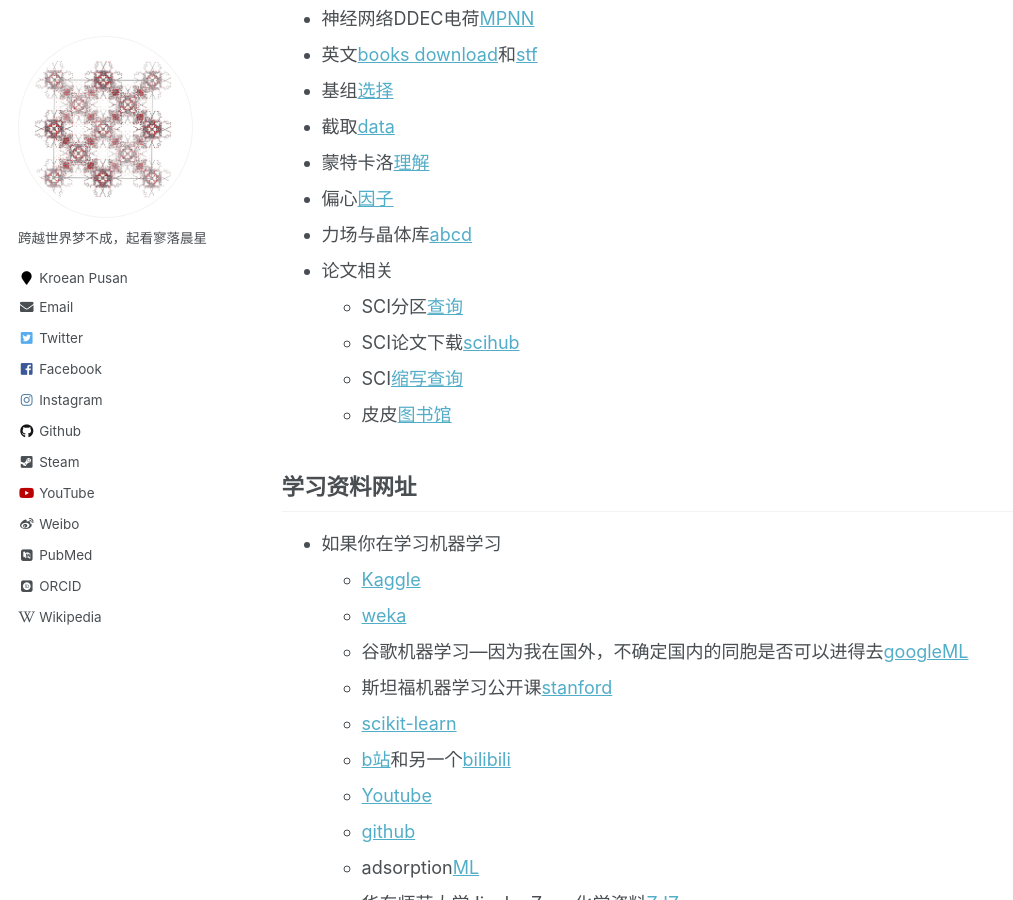
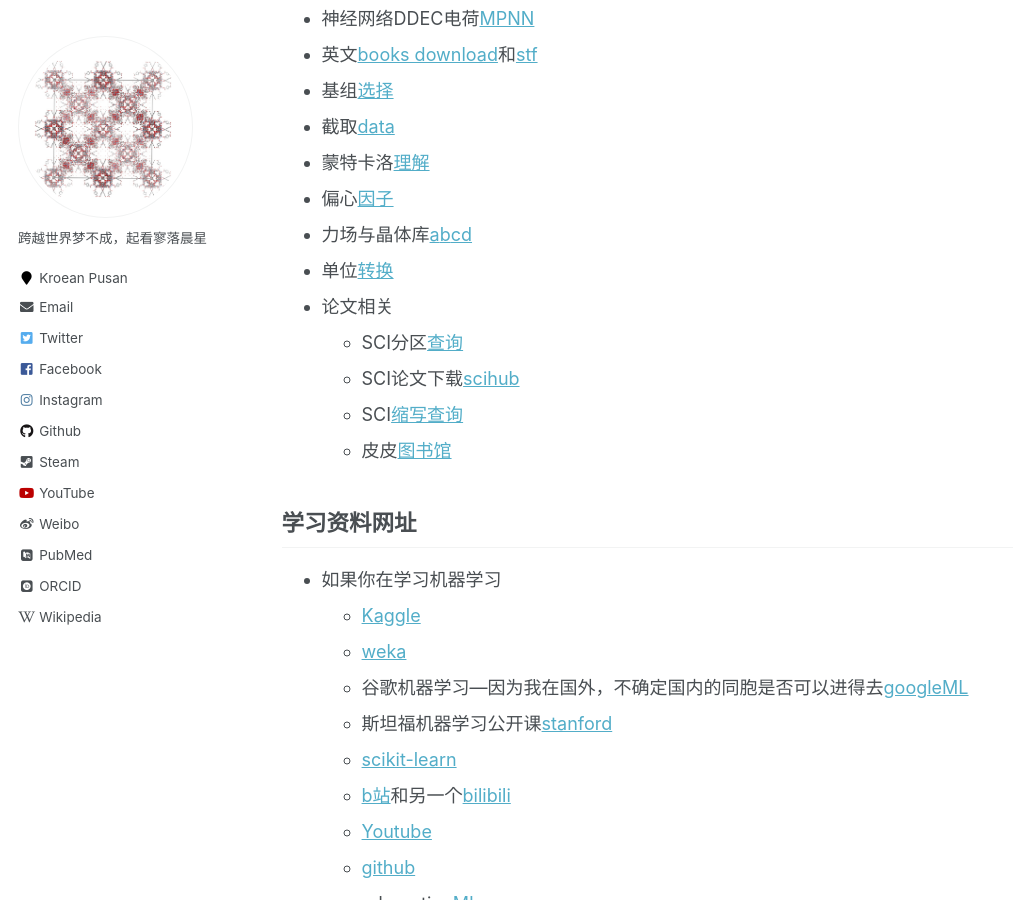
Before and after one commit to sxm13/ZGBshenxiaomoCV.github.io, a Jekyll site: the page built from _pages/markdown.md, in a window 1280 px wide and 900 px high, scrolled down 2763 px. Shown: the whole window, without its empty margins (0-1013 px from the left). Built offline with Jekyll 4.4.1, drawn with Linux system fonts in a browser that asks for light colours; some web fonts are replaced.

Commit message:
Update markdown.md

```diff
--- a/_pages/markdown.md
+++ b/_pages/markdown.md
@@ -86,6 +86,7 @@
 * 蒙特卡洛[理解](https://www.eng.buffalo.edu/~kofke/ce530/Lectures/Lecture22/sld002.htm "mcmd")
 * 偏心[因子](http://www.ap1700.com/ShowWord33.htm "w")
 * 力场与晶体库[a](https://www.ctcms.nist.gov/potentials/ "a")[b](https://spasmmini.weebly.com/potentials.html "b")[c](https://sites.gatech.edu/sxu66 "c")[d](http://www.crystallography.net/cod/search.html "d")
+* 单位[转换](https://www.colby.edu/chemistry/PChem/Hartree.html "energy")
 * 论文相关
   * SCI分区[查询](http://www.letpub.com.cn/index.php?page=journalapp&view=search "SCI")
   * SCI论文下载[scihub](https://tool.yovisun.com/scihub/ "scihub")
```
